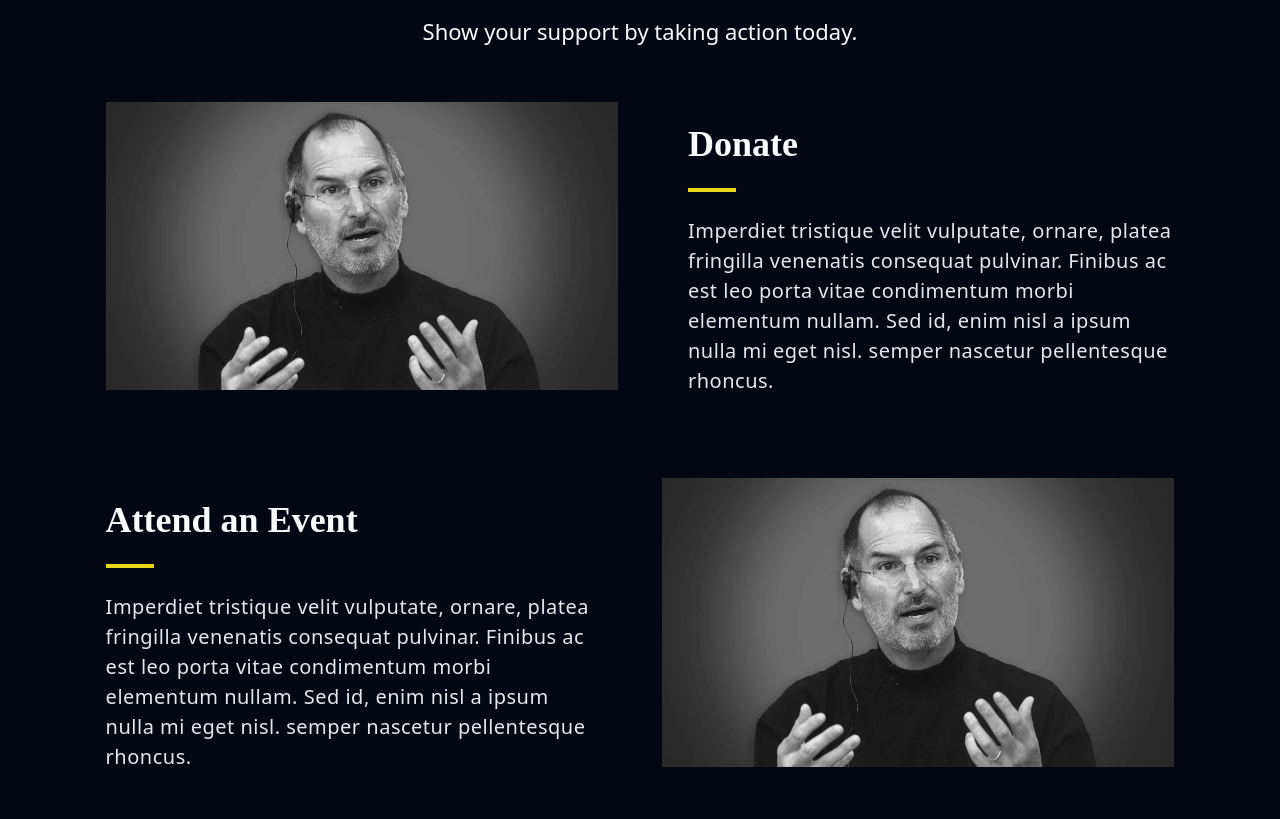
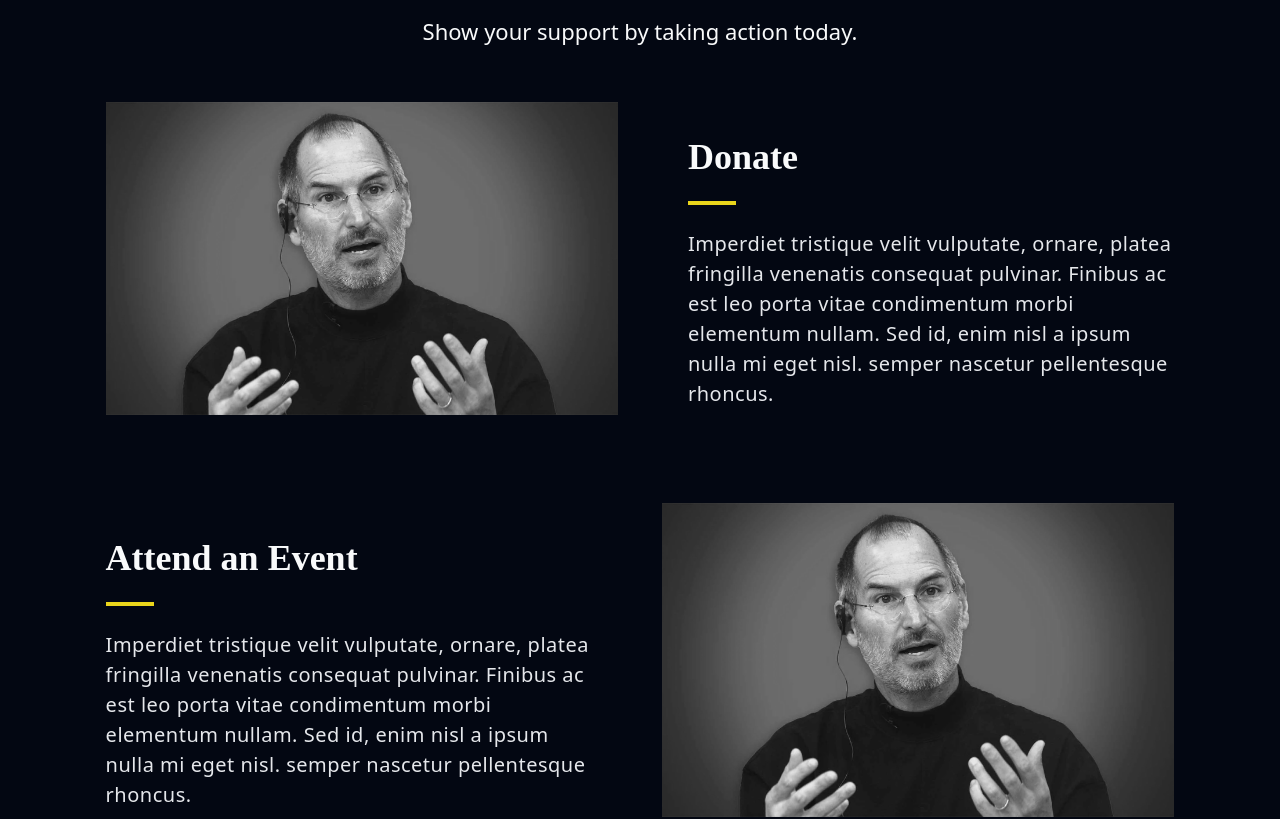
Before and after one commit to coson-lu/ekbaaraur, a React (Vite) app: page /gallery in a window 1280 px wide. Shown: the part 1120-1939 px from the top of the page. Built offline with nearby package versions, Linux system fonts and the light colour scheme; a web font is replaced by a local one.

Commit message:
fixed aspect ratio

```diff
--- a/src/components/WaySection.jsx
+++ b/src/components/WaySection.jsx
@@ -3,7 +3,7 @@ import React from "react";
 function WaySection({ imageSrc, title, description, rev }) {
   return (
     <div className={`flex justify-center items-center gap-[5.5vw] mb-15 ${rev ? 'flex-row-reverse' : 'flex-row'}`} >
-      <img src={imageSrc} className='w-[40vw] grayscale max-w-[650px] pb-[3.5vh]' />
+      <img src={imageSrc} className='w-[40vw] grayscale max-w-[650px] pb-[3.5vh] aspect-[7.5/5] object-cover' />
       <div className='flex flex-col gap-6 w-[38vw] max-w-[560px]'>
         <h2 className='font-jacques text-4xl font-bold'>{title}</h2>
         <div className="w-12 h-1 bg-primary"></div>
```
